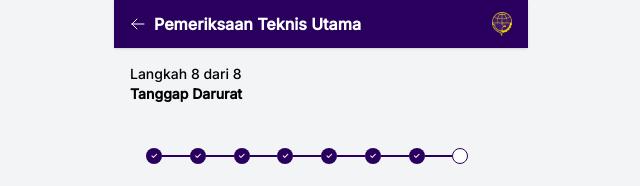
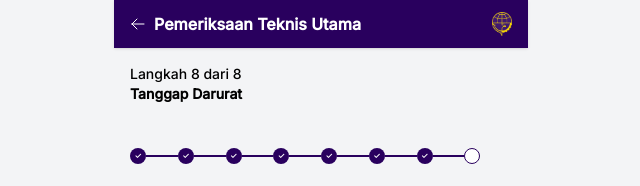
Before and after one commit to farhanangga/ramcek-nasional, a Next.js app: page /pemeriksaan/pemeriksaanTeknis/8-tanggapDarurat in a window 1280 px wide. Shown: the top 186 px of the page, without its empty margins (319-959 px from the left). Built offline with nearby package versions, Linux system fonts and the light colour scheme.

Commit message:
CHANGES STYLE STEPPER 3.0

```diff
--- a/src/app/pemeriksaan/pemeriksaanTeknis/8-tanggapDarurat/page.tsx
+++ b/src/app/pemeriksaan/pemeriksaanTeknis/8-tanggapDarurat/page.tsx
@@ -151,7 +151,7 @@ const handleTextChange = (qId: string, value: string) => {
 
 {/* Stepper (hanya centang) */}
 <div className="sticky top-[56px] z-40 bg-gray-100 px-4 py-2">
-  <div className="flex items-center justify-between mx-4">
+  <div className="flex items-center justify-between">
     {[...Array(8)].map((_, idx) => {
       const isCompleted = idx < 7;
       const isActive = idx === 7;
```
